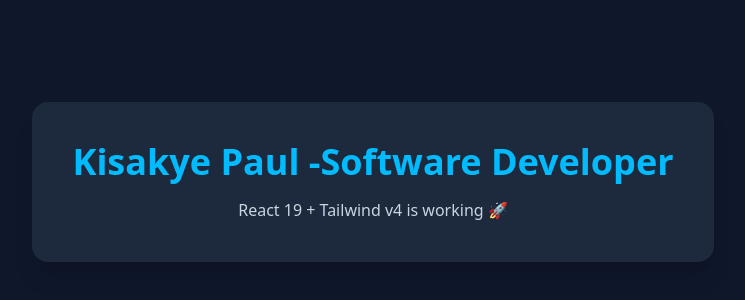
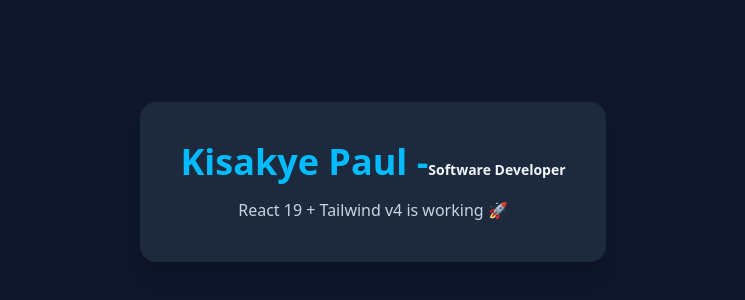
Before and after one commit to PaulDeveloper73/Kisakye-Paul-Elite-Portifolio, a React (Vite) app: page / in a window 1280 px wide. Shown: the part 218-518 px from the top of the page, without its empty margins (267-1012 px from the left). Built offline with nearby package versions, Linux system fonts and the light colour scheme.

Commit message:
Added the role font size

```diff
--- a/src/App.tsx
+++ b/src/App.tsx
@@ -3,8 +3,11 @@
     <div className="min-h-screen bg-slate-900 text-white flex items-center justify-center">
       <div className="bg-slate-800 p-10 rounded-2xl shadow-xl text-center">
         <h1 className="text-4xl font-bold text-sky-400">
+          <span>
+
           Kisakye Paul -
-          <span>
+          </span>
+          <span className="text-slate-100 text-sm">
             Software Developer
           </span>
         </h1>
```
